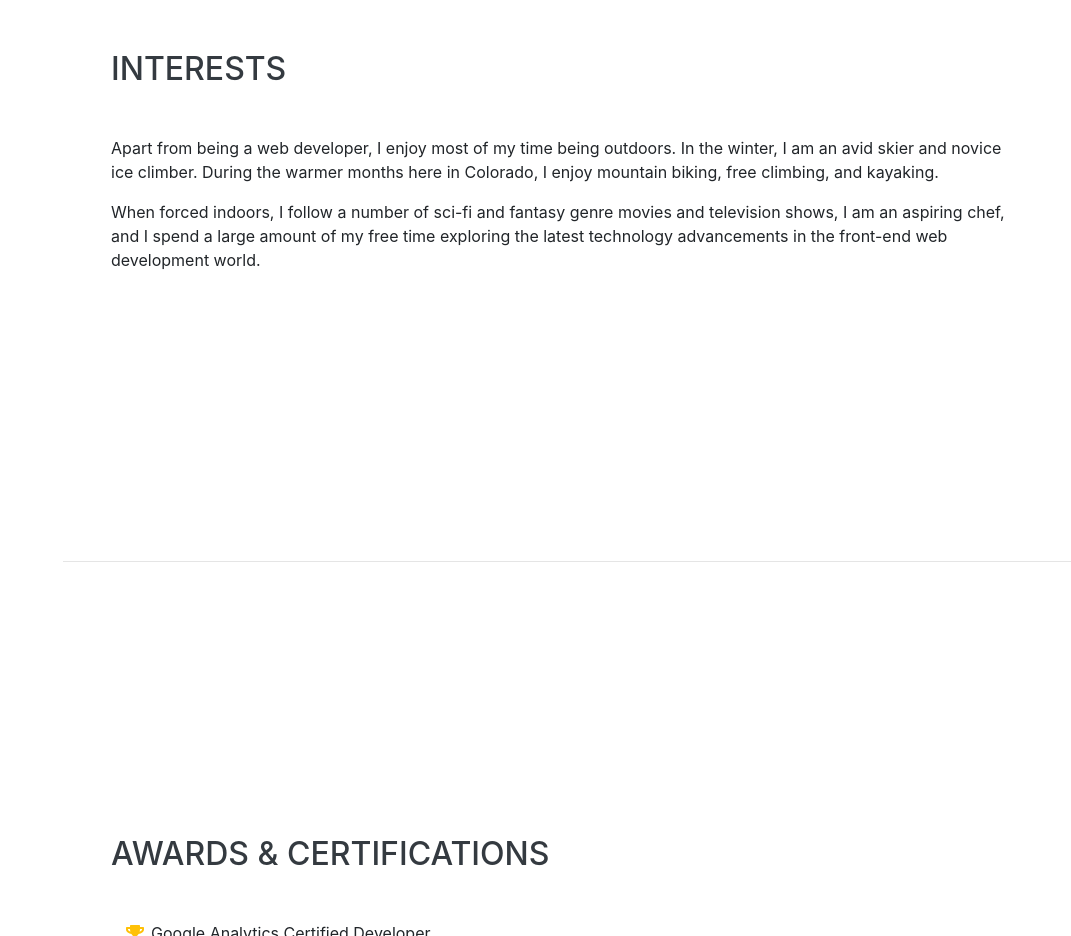
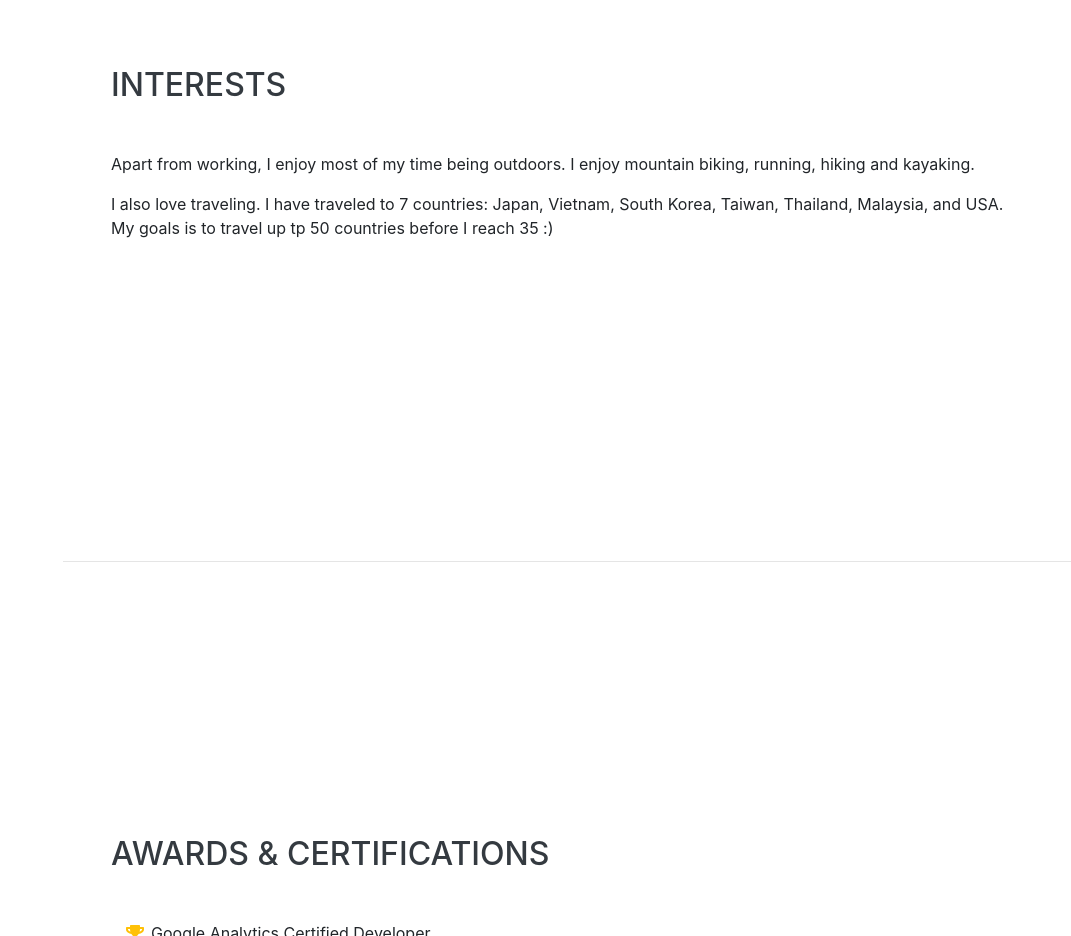
Before and after one commit to ynguyen2020/ynguyen2020.github.io, a website with bundled scripts: page index.html in a window 1280 px wide. Shown: the part 3820-4756 px from the top of the page, without its empty margins (209-1280 px from the left). Built offline with nearby package versions, Linux system fonts and the light colour scheme; a web font is replaced by a local one.

Commit message:
Update index.html

```diff
--- a/index.html
+++ b/index.html
@@ -199,8 +199,10 @@
     <section class="resume-section p-3 p-lg-5 d-flex align-items-center" id="interests">
       <div class="w-100">
         <h2 class="mb-5">Interests</h2>
-        <p>Apart from being a web developer, I enjoy most of my time being outdoors. In the winter, I am an avid skier and novice ice climber. During the warmer months here in Colorado, I enjoy mountain biking, free climbing, and kayaking.</p>
-        <p class="mb-0">When forced indoors, I follow a number of sci-fi and fantasy genre movies and television shows, I am an aspiring chef, and I spend a large amount of my free time exploring the latest technology advancements in the front-end web development world.</p>
+        <p>Apart from working, I enjoy most of my time being outdoors. I enjoy mountain biking, running, hiking and kayaking. </p>
+        <p>I also love traveling. I have traveled to 7 countries: Japan, Vietnam, South Korea, Taiwan, Thailand, Malaysia, and USA. My goals is to travel up tp 50 countries before I reach 35 :)  </p>
+
+
       </div>
     </section>
 
```
